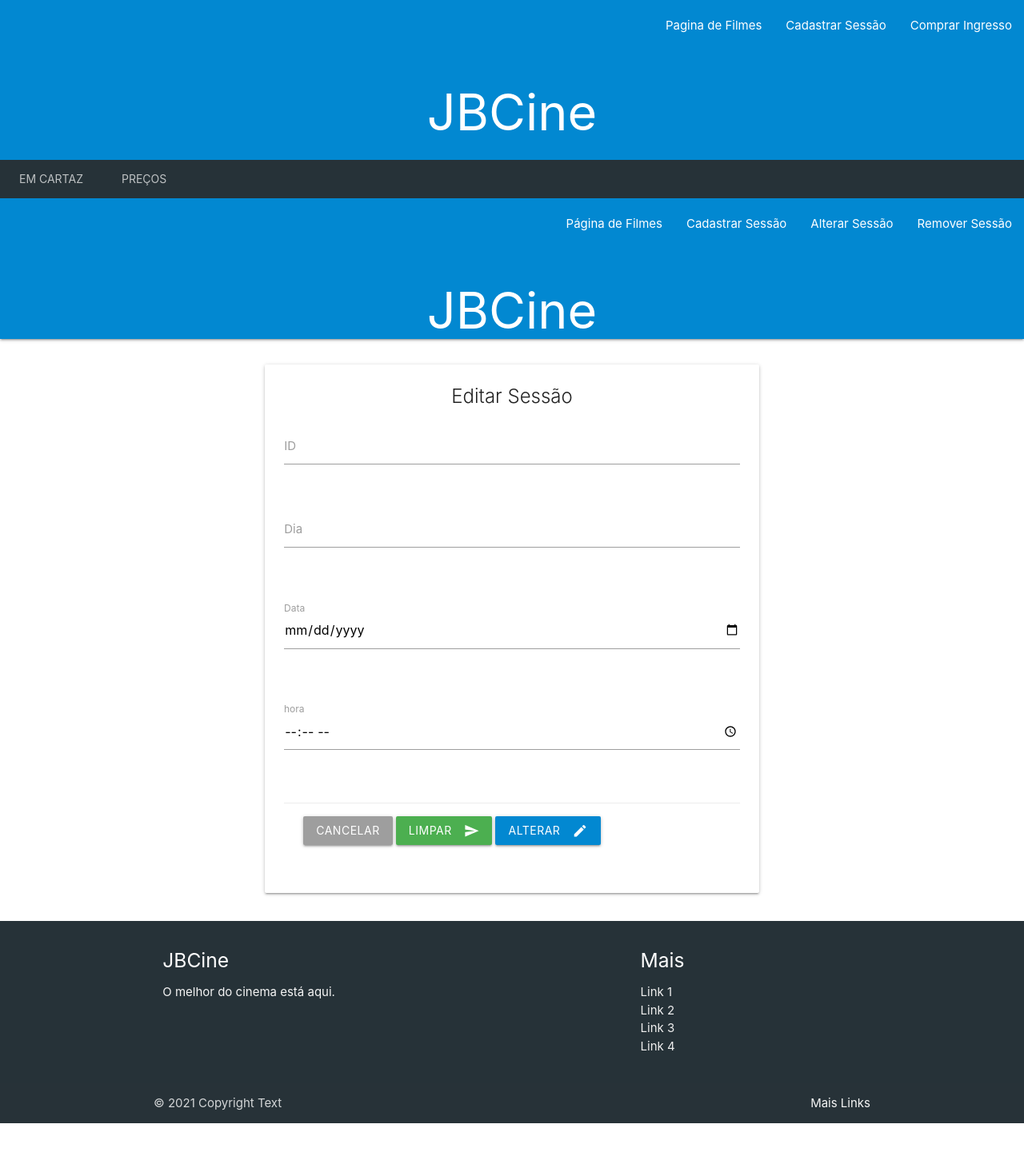
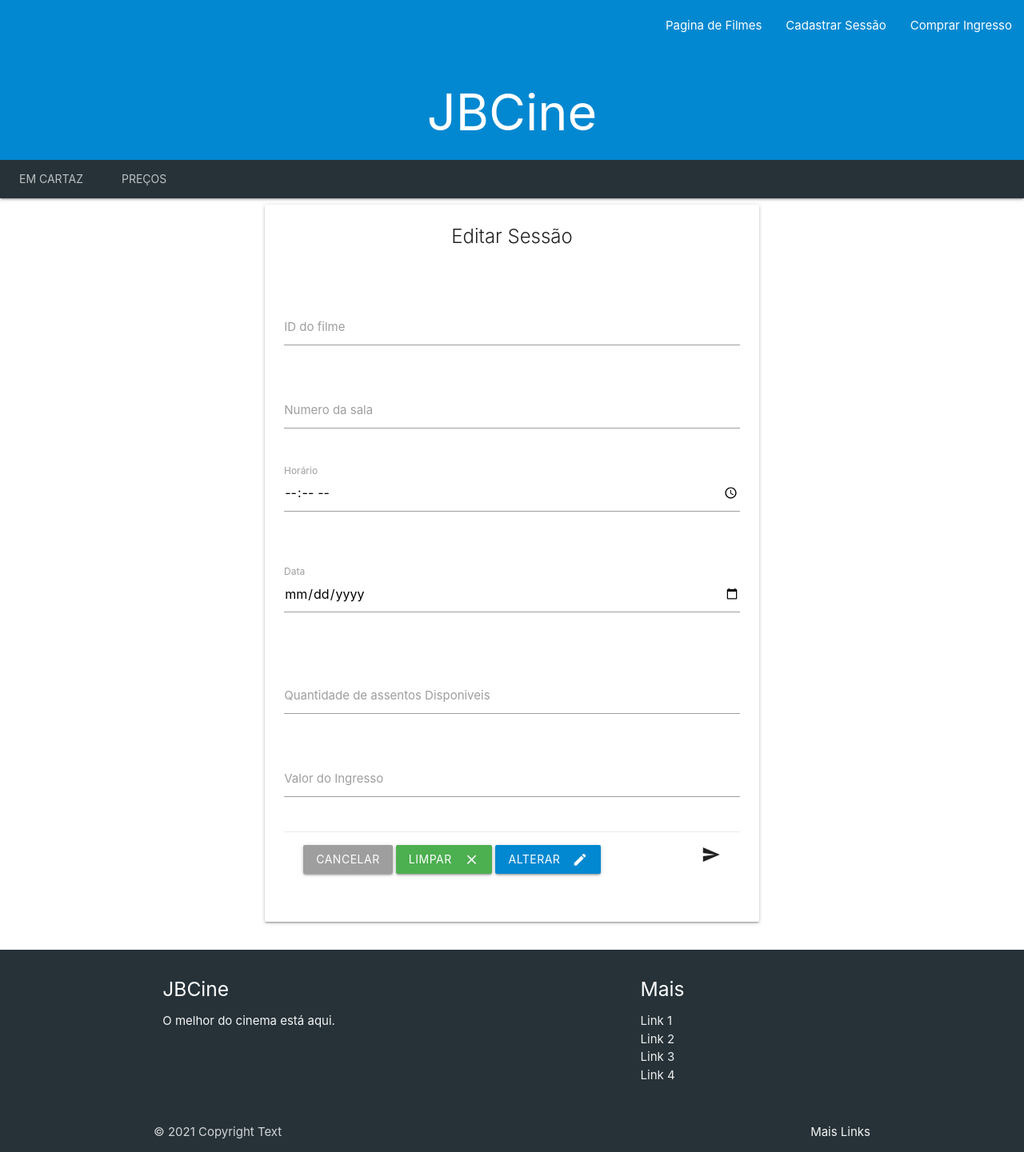
Before and after one commit to janderson-code/SiteCinema, a PHP site: page /alterarSessao.php in a window 1280 px wide. Shown: the whole page at 80% size. Before the commit the page ends 1405 px from the top, so only its background shows below. Run offline with PHP 8.4, Linux system fonts and the light colour scheme; data comes from the database, SQL or seed files in the repository; data that the repository does not hold is empty; some libraries are stand-ins or nearby versions.

Commit message:
update
Criação das paginas alteraçãoSessão.php e mostrarSessão.php , e alteração de cadastrar filme

```diff
--- a/php/alterarFilme.php
+++ b/php/alterarFilme.php
@@ -12,7 +12,6 @@ function alert($message)
 {
     echo '<script>alert("' . $message . '");</script>';
 }
-
 $erros = array('titulo' => '', 'sinopse' => '', 'genero' => '', 'capa' => '');
 $titulo = $sinopse = $genero = $capa = $is_cartaz = '';
 
@@ -88,6 +87,7 @@ if (isset($_POST['enviar'])) {
         }
     }
 }
+
 ?>
 <?php include('includes/header.php'); ?>
 <div class="row">
--- a/php/alterarSessao.php
+++ b/php/alterarSessao.php
@@ -2,48 +2,40 @@
 
 include('../config/conexao.php');
 
-$erros = array('diaDaSemana' => '', 'data' => '', 'hora' => '');
-$diaDaSemana = $data = $hora = '';
+$id_sessao =  filter_input(INPUT_GET, 'id_sessao', FILTER_SANITIZE_NUMBER_INT);
+$result_sessao = "SELECT * FROM sessao WHERE id_sessao = '$id_sessao'";
+$resultado_sessao = mysqli_query($conn, $result_sessao);
+$sessoes=  mysqli_fetch_assoc($resultado_sessao);
+
+//Função para gerar mensagem de alerta
+function alert($message)
+{
+    echo '<script>alert("' . $message . '");</script>';
+}
+
+$erros = array('horario' => '','dt_sessao' => '','qtd_assento_disp' => '','valor_ingresso' => '');
+$horario  = $dt_sessao = $qtd_assento_disp = $valor_ingresso = '';
 
 $date_regex = '/^[0-9]{4}-[0-1][0-9]-[0-3][0-9]$/';
 $time_regex = '/^([0-9]+):([0-5][0-9])$/';
-
+$float_regex = '/[^0-9(.{2})]/';
 
 
 if (isset($_POST['enviar'])) {
 
     //VALIDAÇÃO DOS CAMPOS
 
-    //Verifica  Dia
-    if (empty($_POST['diaDaSemana'])) {
-        $erros['diaDaSemana'] = 'Digite o dia da Semana <br/>';
+    //Verifica hora
+    if (empty($_POST['horario'])) {
+        $erros['horario'] = 'Campo não pode ser vazio<br/>';
     } else {
-        $diaDaSemana = $_POST['diaDaSemana'];
-        if (!preg_match('/[a-zA-Z]/', $diaDaSemana)) {
-            $erros['DiaDaSemana'] = 'O nome deve conter somente letras e espaços </br>';
-            $diaDaSemana = '';
+        $horario = $_POST['horario'];
+        if (!preg_match($time_regex, $horario)) {
+            $erros['horario'] = 'Digite a hora hh:mm:ss corretamente </br>';
+            $horario = '';
         }
     }
-    //Verifica Data
-    if (empty($_POST['data'])) {
-        $erros['data'] = 'Campo não pode ser vazio <br/>';
-    } else {
-        $data = $_POST['data'];
-        if (!preg_match($date_regex, $data)) {
-            $erros['data'] = 'Formato de data</br>';
-            $data = '';
-        }
-    }
-    //Verifica hora
-    if (empty($_POST['hora'])) {
-        $erros['hora'] = 'Campo não pode ser vazio<br/>';
-    } else {
-        $hora = $_POST['hora'];
-        if (!preg_match($time_regex, $hora)) {
-            $erros['hora'] = 'Digite a hora hh:mm:ss corretamente </br>';
-            $hora = '';
-        }
-    }
+
 
     //Script de Inserção, SALVANDO NO BDADOS ATRAVES DA PAGINA
     if (array_filter($erros)) {
@@ -52,89 +44,92 @@ if (isset($_POST['enviar'])) {
         //echo 'Formulario valido'
         // header('Location: index.php');
         //Limpando de codigos suspeitos
-        $id_sessao = mysqli_real_escape_string($conn, $_POST['id_sessao']);
-        $diaDaSemana = mysqli_real_escape_string($conn, $_POST['diaDaSemana']);
-        $data = mysqli_real_escape_string($conn, $_POST['data']);
-        $hora = mysqli_real_escape_string($conn, $_POST['hora']);
+        $id_sessao = filter_input(INPUT_POST, 'id_sessao', FILTER_SANITIZE_STRING);
+        $id_Filme = mysqli_real_escape_string($conn, $_POST['id_filme']);
+        $num_sala = mysqli_real_escape_string($conn, $_POST['num_sala']);
+        $horario = mysqli_real_escape_string($conn, $_POST['horario']);
+        $dt_sessao = mysqli_real_escape_string($conn, $_POST['dt_sessao']);
+        $qtd_assento_disp = mysqli_real_escape_string($conn, $_POST['qtd_assento_disp']);
+        $valor_ingresso = mysqli_real_escape_string($conn, $_POST['valor_ingresso']);
+
 
 
         //Criando Query
-        $sql = "UPDATE sessao SET diaDaSemana = '$diaDaSemana', data ='$data',hora = '$hora' WHERE id_sessao = '$id_sessao'";
+        $sql = "UPDATE sessao SET id_filme = '$id_Filme', num_sala ='$num_sala', horario = '$horario',data_sessao = '$dt_sessao',qtd_assento_disp = '$qtd_assento_disp',valor_ingresso = '$valor_ingresso' WHERE id_sessao = '$id_sessao'";
 
         //Salva no bando de dados
         if (mysqli_query($conn, $sql)) {
             //Sucesso
-            header('Location: alterarSessao.php');
+            header('Location: alterarSessao.php?msg=Sessão+Alterada+com+sucesso")');
         } else {
             echo 'query error:' . mysqli_error($conn);
         }
     }
 }
 ?>
-
 <?php include('includes/header.php'); ?>
-
-<body>
-    <header>
-        <nav class="nav-extended light-blue darken-2">
-            <div class="nav-wrapper ">
-                <ul id="nav-mobile" class="right">
-                    <li><a href="index.php">Página de Filmes</a></li>
-                    <li><a href="cadastrarSessao.php">Cadastrar Sessão</a></li>
-                    <li><a href="alterarSessao.php " class="active">Alterar Sessão</a></li>
-                    <li><a href="removerSessao.php">Remover Sessão</a></li>
-                </ul>
-            </div>
-            <div class="nav-header center ">
-                <h1>JBCine</h1>
-            </div>
-        </nav>
-    </header>
-
     <div class="row">
         <div class="col s6 offset-s3">
             <div class="card">
                 <div class="card-content">
                     <span class="card-title center">Editar Sessão</span>
                     <div class="row">
-                        <form class="col s12" method="POST" action="alterarSessao.php" >
+                        <form class="col s12" method="POST" action="alterarSessao.php">
                             <!--Input do ID--->
                             <div class="row">
                                 <div class="input-field col s12">
-                                    <input name="id_sessao" id="id_sessao" type="text" value="<?php echo $id_sessao ?>">
-                                    <label for="id_sessao">ID</label>
+                                    <input name="id_sessao" id="id_sessao" type="hidden" value="<?php echo $sessoes['id_sessao'] ?>">
                                 </div>
                             </div>
-
-                            <!--Input do dia--->
+                            <!--Input do ID Filme--->
                                 <div class="row">
                                 <div class="input-field col s12">
-                                    <input name="diaDaSemana" id="diaDaSemana" type="text" value="<?php echo $diaDaSemana ?>">
-                                    <label for="diaDaSemana">Dia</label>
-                                    <div class="red-text"><?php echo $erros['diaDaSemana'] . '</br>'; ?></div>
+                                    <input name="id_filme" id="id_filme" type="text" value="<?php echo $sessoes['id_filme']?>"required>
+                                    <label for="id_filme">ID do filme</label>
                                 </div>
                             </div>
-
-                            <!--Input da data--->
+                            <!--Input do Numero da sala--->
                             <div class="row">
                                 <div class="input-field col s12">
-                                    <input name="data" id="data" type="date" value="<?php echo $data?>">
-                                    <label for="data">Data</label>
-                                    <div class="red-text"><?php echo $erros['data'].'</br>'; ?></div>
+                                    <input name="num_sala" id="num_sala" type="number" value="<?php echo $sessoes['num_sala']?>"required>
+                                    <label for="num_sala">Numero da sala</label>
                                 </div>
                             </div>
                             <!--Input da hora--->
                             <div class="row">
                                 <div class="input-field col s12">
-                                    <input id="hora" name="hora" type="time" value="<?php echo $hora ?>">
-                                    <label for="hora">hora</label>
-                                    <div class="red-text"><?php echo $erros['hora'].'</br>'; ?></div>
+                                    <input id="horario" name="horario" type="time" value="<?php echo $sessoes['horario'] ?>"required>
+                                    <label for="horario">Horário</label>
+                                    <div class="red-text"><?php echo $erros['horario'].'</br>'; ?></div>
                                 </div>
                             </div>
-
+                            <!--Input da data--->
+                            <div class="row">
+                                <div class="input-field col s12">
+                                    <input name="dt_sessao" id="dt_sessao" type="date" value="<?php echo $sessoes['data_sessao']?>"required>
+                                    <label for="dt_sessao">Data</label>
+                                    <div class="red-text"><?php echo $erros['dt_sessao'].'</br>'; ?></div>
+                                </div>
+                            </div>
+                            <!--Input Sala disponiveis--->
+                            <div class="row">
+                                <div class="input-field col s12">
+                                    <input name="qtd_assento_disp" id="qtd_assento_disp" type="number"step="0.1" value="<?php echo $sessoes['qtd_assento_disp']?> ">
+                                    <label for="qtd_assento_disp">Quantidade de assentos Disponiveis</label>
+                                </div>
+                            </div>
+                             <!--Input Valor do Ingresso--->
+                            <div class="row">
+                                <div class="input-field col s12">
+                                    <input name="valor_ingresso" id="valor_ingresso" type ="number" step="0.1" value="<?php echo $sessoes['valor_ingresso'] ?>">
+                                    <label for="valor_ingresso">Valor do Ingresso</label>
+                                </div>
+                            </div>
                             <div class="card-action">
                                 <a class="btn waves-effect waves-light grey btn " href="index.php">Cancelar</a>
-                                <button class="btn waves-effect waves-light green " type="reset" name="action">Limpar
+                                <a class="btn waves-effect waves-light green" onclick="limparForm()" type="button" value="limpar">Limpar
+                                    <i class="material-icons right">clear</i>
+                                </a>
                                 <i class="material-icons right">send</i>
                                 </button>
                                 <button class="btn waves-effect waves-light light-blue darken-2" value="enviar" type="submit" name="enviar">Alterar
@@ -149,3 +144,23 @@ if (isset($_POST['enviar'])) {
     </div>
     <?php include('includes/footer.php'); ?>
 </body>
+<!--script para botão Limpar campos--->
+<script>
+    function limparForm() {
+
+        const input = document.getElementsByTagName("input");
+
+        for (prop of input) {
+            prop.value = "";
+        }
+
+    }
+</script>
+<!--script para gerar mensagem confirmação de alteração--->
+<?php if (isset($_GET["msg"])) : ?>
+    <script>
+        M.toast({
+            html: '<?= $_GET["msg"] ?>'
+        });
+    </script>
+<?php endif ?>
--- a/php/cadastrarSessao.php
+++ b/php/cadastrarSessao.php
@@ -2,7 +2,7 @@
 
 include('../config/conexao.php');
 
-$erros = array('horario' => '','dt_sessao' => '','qtd_assento_disp' => '','valor_ingresso' => '');
+  $erros = array('horario' => '','dt_sessao' => '','qtd_assento_disp' => '','valor_ingresso' => '');
   $horario  = $dt_sessao = $qtd_assento_disp = $valor_ingresso = '';
 
 
```
Also changed, not shown: php/mostrarSessao.php (added). Lines whose indentation alone changed are shown as unchanged.
